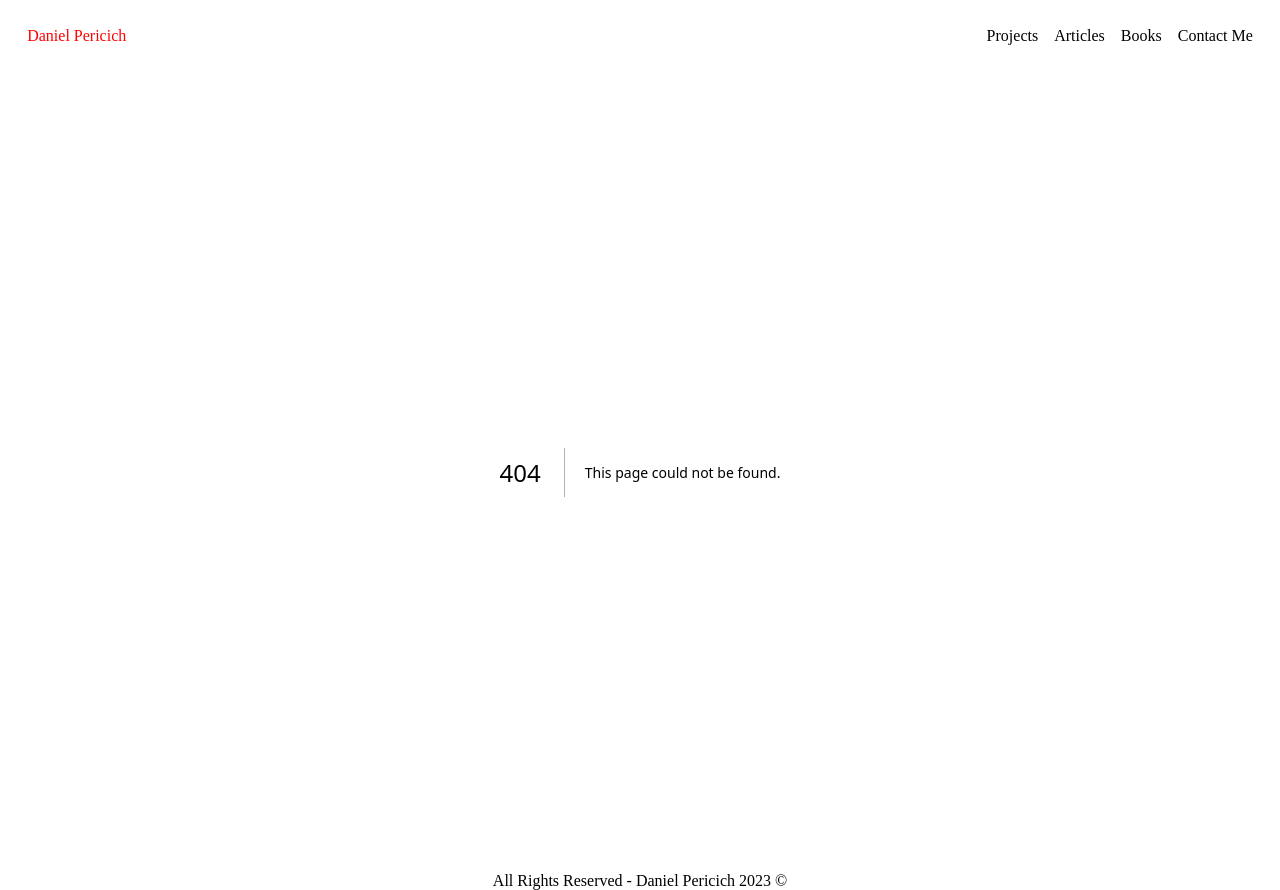
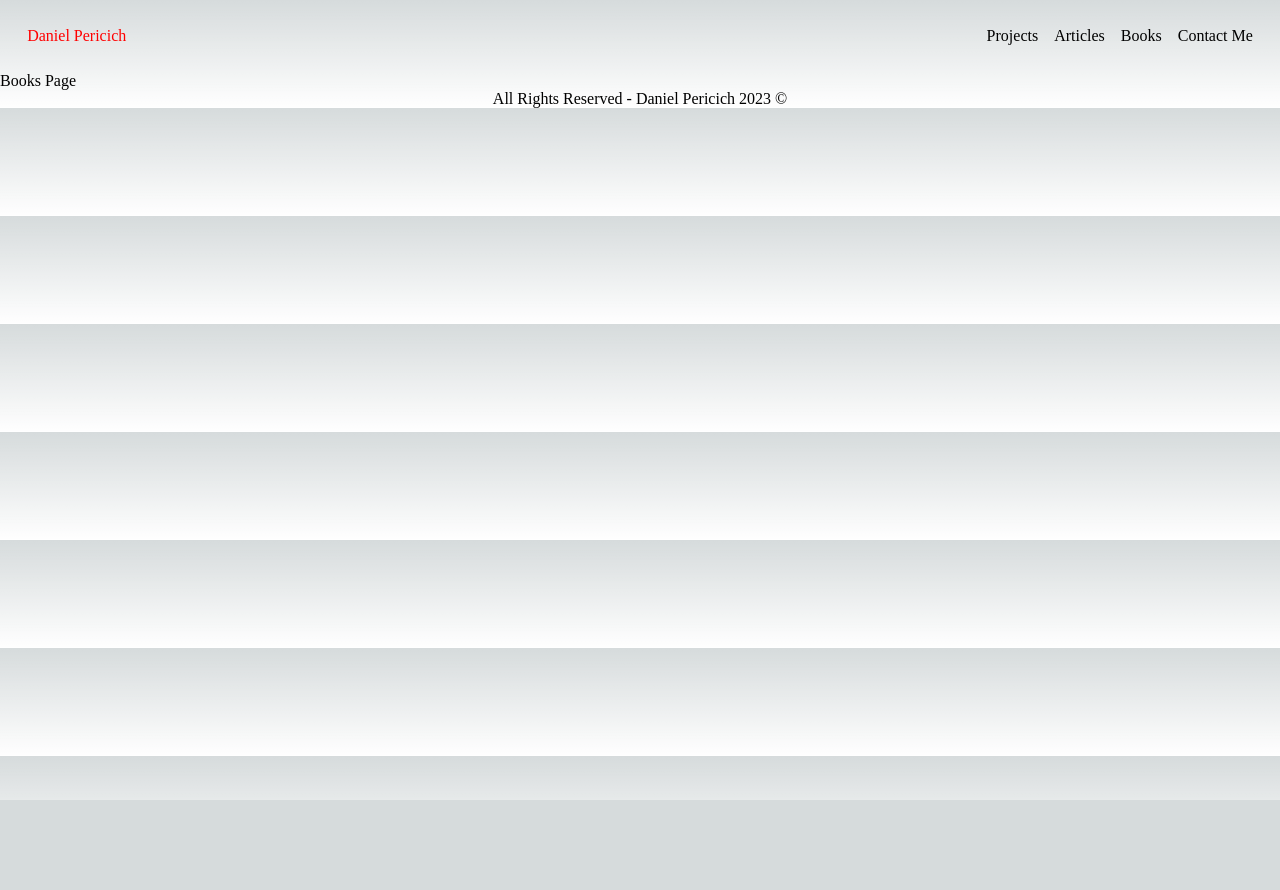
Before and after one commit to dpericich/Personal-Website, a Next.js app: page /books in a window 1280 px wide. Before the commit this address had no page. After the commit the page ends 800 px from the top, so only its background shows below. Built offline with nearby package versions, Linux system fonts and the light colour scheme.

Commit message:
stubbed in books page component

```diff
--- /dev/null
+++ b/src/app/books/page.tsx
@@ -0,0 +1,10 @@
+'use client'
+import React, { ReactElement } from 'react';
+
+const BooksPage = (): ReactElement => {
+    return(
+        <div>Books Page</div>
+    );
+};
+
+export default BooksPage;
```
